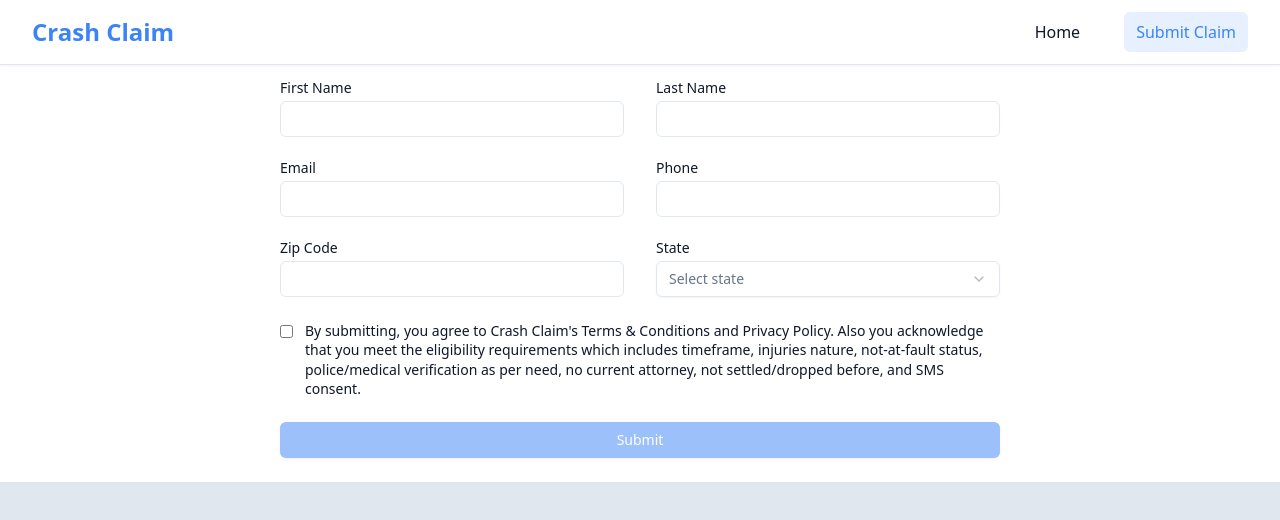
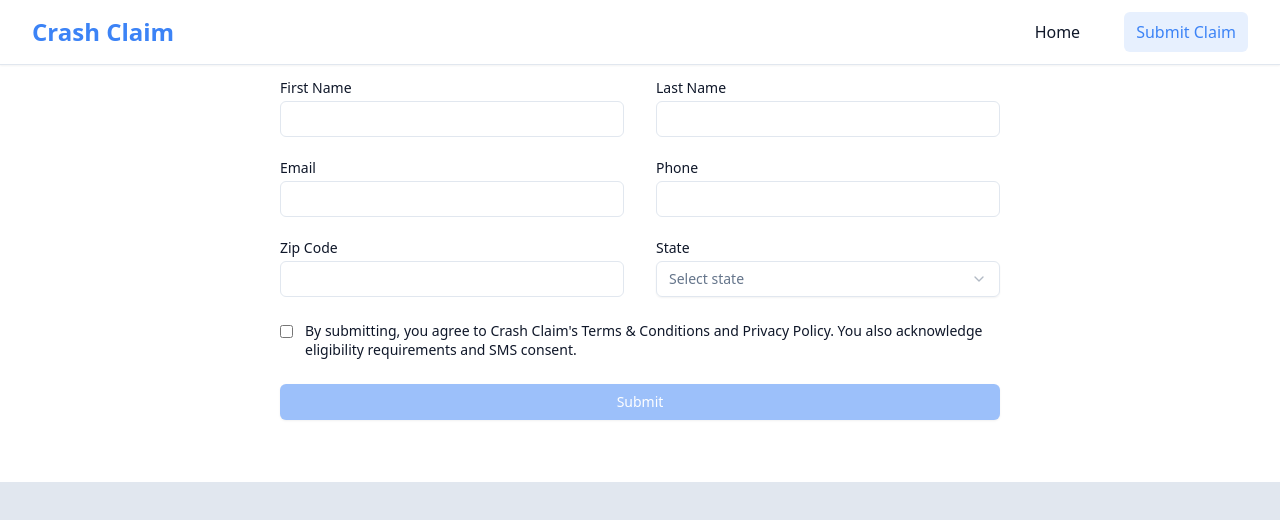
Before and after one commit to tahafatmi1/crash-claim, a React (Vite) app: page /form in a window 1280 px wide. Shown: the top 520 px of the page. Built offline with nearby package versions, Linux system fonts and the light colour scheme.

Commit message:
Success Button updated

```diff
--- a/src/pages/FormPage.tsx
+++ b/src/pages/FormPage.tsx
@@ -161,8 +161,6 @@
 //     </form>
 //   )
 // }
-
-
 import React, { useState } from "react"
 import { Input } from "@/components/ui/input"
 import { Label } from "@/components/ui/label"
@@ -208,7 +206,8 @@ export default function FormPage() {
   const [formData, setFormData] = useState(defaultForm)
   const [consentChecked, setConsentChecked] = useState(false)
   const [loading, setLoading] = useState(false)
-  const [error, setError] = useState<string | null>(null)
+  const [errorMsg, setErrorMsg] = useState("")
+  const [successMsg, setSuccessMsg] = useState("")
 
   const handleInputChange = (e: React.ChangeEvent<HTMLInputElement>) => {
     setFormData(prev => ({
@@ -227,6 +226,10 @@ export default function FormPage() {
   const handleSubmit = async (e: React.FormEvent) => {
     e.preventDefault()
 
+    setErrorMsg("")
+    setSuccessMsg("")
+    setLoading(true)
+
     const certInput = document.querySelector(
       'input[name="xxTrustedFormCertUrl"]'
     ) as HTMLInputElement | null
@@ -236,9 +239,7 @@ export default function FormPage() {
     try {
       const res = await fetch("/api/submit-lead", {
         method: "POST",
-      headers: {
-        "Content-Type": "application/json",
-      },
+        headers: { "Content-Type": "application/json" },
         body: JSON.stringify({
           ...formData,
           trustedform_cert_url,
@@ -251,87 +252,73 @@ export default function FormPage() {
         throw new Error(data?.error || "Submission failed")
       }
 
-    // ✅ SUCCESS REDIRECT
-    window.location.href = "/thank-you"
+      setSuccessMsg("✅ Your claim has been submitted successfully.")
+
+      // Redirect after short delay
+      setTimeout(() => {
+        navigate("/thank-you")
+      }, 2000)
 
     } catch (err: any) {
-    alert(err.message || "Something went wrong. Please try again.")
+      setErrorMsg(err.message || "❌ Something went wrong. Please try again.")
+    } finally {
+      setLoading(false)
     }
   }
 
+  return (
+    <form onSubmit={handleSubmit} className="max-w-3xl mx-auto px-6 py-4">
 
-  return (
-    <form
-      onSubmit={handleSubmit}
-      className="max-w-3xl mx-auto px-6 py-4"
-    >
+      {/* Success Message */}
+      {successMsg && (
+        <div className="mb-4 rounded-lg bg-green-100 text-green-800 px-4 py-3 text-sm">
+          {successMsg}
+        </div>
+      )}
+
+      {/* Error Message */}
+      {errorMsg && (
+        <div className="mb-4 rounded-lg bg-red-100 text-red-800 px-4 py-3 text-sm">
+          {errorMsg}
+        </div>
+      )}
+
       {/* Fields */}
       <div className="grid grid-cols-1 sm:grid-cols-2 gap-x-8 gap-y-6">
         <div className="space-y-1.5">
           <Label>First Name</Label>
-          <Input
-            name="firstName"
-            value={formData.firstName}
-            onChange={handleInputChange}
-            required
-          />
+          <Input name="firstName" value={formData.firstName} onChange={handleInputChange} required />
         </div>
 
         <div className="space-y-1.5">
           <Label>Last Name</Label>
-          <Input
-            name="lastName"
-            value={formData.lastName}
-            onChange={handleInputChange}
-            required
-          />
+          <Input name="lastName" value={formData.lastName} onChange={handleInputChange} required />
         </div>
 
         <div className="space-y-1.5">
           <Label>Email</Label>
-          <Input
-            type="email"
-            name="email"
-            value={formData.email}
-            onChange={handleInputChange}
-            required
-          />
+          <Input type="email" name="email" value={formData.email} onChange={handleInputChange} required />
         </div>
 
         <div className="space-y-1.5">
           <Label>Phone</Label>
-          <Input
-            name="phone"
-            value={formData.phone}
-            onChange={handleInputChange}
-            required
-          />
+          <Input name="phone" value={formData.phone} onChange={handleInputChange} required />
         </div>
 
         <div className="space-y-1.5">
           <Label>Zip Code</Label>
-          <Input
-            name="postalCode"
-            value={formData.postalCode}
-            onChange={handleInputChange}
-            required
-          />
+          <Input name="postalCode" value={formData.postalCode} onChange={handleInputChange} required />
         </div>
 
         <div className="space-y-1.5">
           <Label>State</Label>
-          <Select
-            value={formData.state}
-            onValueChange={(v) => handleSelectChange("state", v)}
-          >
+          <Select value={formData.state} onValueChange={(v) => handleSelectChange("state", v)}>
             <SelectTrigger>
               <SelectValue placeholder="Select state" />
             </SelectTrigger>
             <SelectContent>
               {US_STATES.map((s) => (
-                <SelectItem key={s} value={s}>
-                  {s}
-                </SelectItem>
+                <SelectItem key={s} value={s}>{s}</SelectItem>
               ))}
             </SelectContent>
           </Select>
@@ -349,18 +336,9 @@ export default function FormPage() {
         />
         <Label className="text-sm leading-snug">
           By submitting, you agree to Crash Claim's Terms & Conditions and Privacy Policy.
-          Also you acknowledge that you meet the eligibility requirements which includes
-          timeframe, injuries nature, not-at-fault status, police/medical verification as per need,
-          no current attorney, not settled/dropped before, and SMS consent.
+          You also acknowledge eligibility requirements and SMS consent.
         </Label>
       </div>
-
-      {/* Error */}
-      {error && (
-        <p className="text-sm text-red-600 mt-4">
-          {error}
-        </p>
-      )}
 
       {/* Submit */}
       <Button
```
Lines whose indentation alone changed are shown as unchanged.
